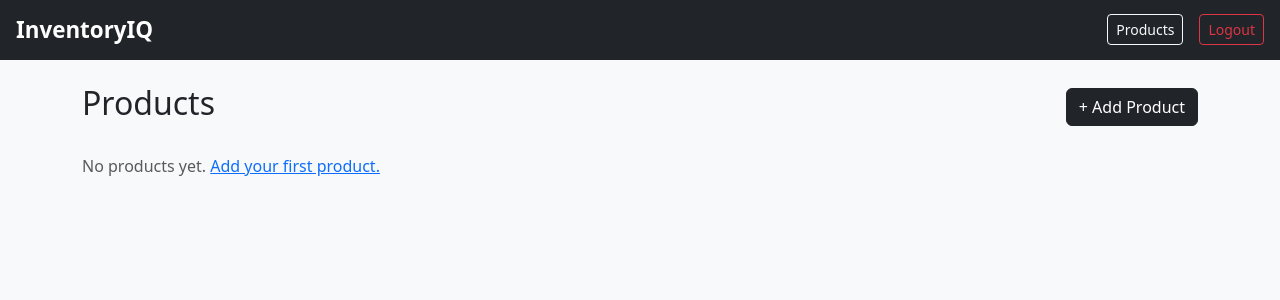
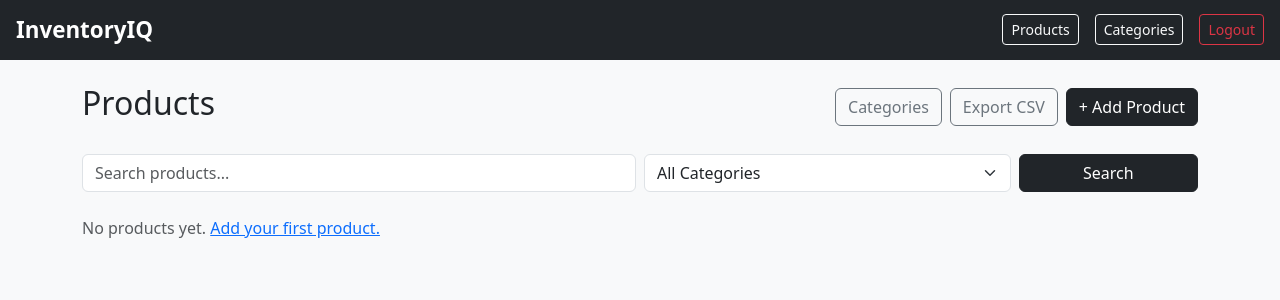
Before and after one commit to NMSU-CS-CS371/team-project-real-inventoryiq, a Django app: page /products/ in a window 1280 px wide. Shown: the top 300 px of the page. Run offline with Django 4.2, Linux system fonts and the light colour scheme; the visitor is signed in with stand-in values (Sample User, id 1); data that the repository does not hold is empty.

Commit message:
Product search, product categories(still needs updating), and documentation

```diff
--- a/inventory/models.py
+++ b/inventory/models.py
@@ -2,6 +2,7 @@ from django.db import models
 
 
 class Category(models.Model):
+    """ Represents a product category used for organizing and filtering products in the inventory. """
     name = models.CharField(max_length=100)
 
     def __str__(self):
@@ -12,6 +13,7 @@ class Category(models.Model):
 
 
 class Product(models.Model):
+    """ Represents a product in the inventory. """
     name = models.CharField(max_length=200)
     category = models.ForeignKey(Category, on_delete=models.SET_NULL, null=True, blank=True)
     quantity = models.PositiveIntegerField(default=0)
--- a/inventory/urls.py
+++ b/inventory/urls.py
@@ -3,8 +3,16 @@ from . import views
 
 urlpatterns = [
     path('', views.dashboard, name='dashboard'),
+
+    # Product routes
     path('products/', views.product_list, name='product_list'),
     path('products/add/', views.product_add, name='product_add'),
+    path('products/export/', views.export_csv, name='export_csv'),
+    path('products/<int:pk>/adjust/', views.adjust_quantity, name='adjust_quantity'),
     path('products/<int:pk>/edit/', views.product_edit, name='product_edit'),
     path('products/<int:pk>/delete/', views.product_delete, name='product_delete'),
+
+    # Category routes
+    path('categories/', views.category_list, name='category_list'),
+    path('categories/add/', views.category_add, name='category_add'),
 ]
--- a/inventory/views.py
+++ b/inventory/views.py
@@ -1,12 +1,14 @@
 from django.shortcuts import render, get_object_or_404, redirect
 from django.contrib.auth.decorators import login_required
 from django.contrib import messages
+from django.db.models import Q
 from .models import Product, Category
 from .forms import ProductForm
 
 
 @login_required
 def dashboard(request):
+    """ Display inventory dashboard with key metrics and low stock alerts."""
     products = Product.objects.all()
     low_stock_products = [p for p in products if p.is_low_stock]
     context = {
@@ -19,12 +21,49 @@ def dashboard(request):
 
 @login_required
 def product_list(request):
+    """
+    Display all products with optional search and category filter.
+
+    Query parameters:
+    - q: Search term for product name, description, or category name.
+    - category: Category ID to filter products by category.
+
+    Returns:
+    - Filtered list of products based on search input and category selection.
+    """
+
+    # Get search Inputs from URL
+    query = request.GET.get('q', '')
+    category_id = request.GET.get('category', '')
+
+    # Base queryset
     products = Product.objects.select_related('category').all()
-    return render(request, 'inventory/product_list.html', {'products': products})
+    categories = Category.objects.all()
+
+    # Apply search filtering if search query exists
+    if query:
+        products = products.filter(
+            Q(name__icontains=query) |
+            Q(description__icontains=query) |
+            Q(category__name__icontains=query)
+        )
+
+    # Apply category filtering if category_id is provided
+    if category_id:
+        products = products.filter(category_id=category_id)
+
+    # Send data to template
+    return render(request, 'inventory/product_list.html', {
+        'products': products,
+        'categories': categories,
+        'query': query,
+        'selected_category': category_id,
+    })
 
 
 @login_required
 def product_add(request):
+    """ Create a new product and save it to the inventory. """
     if request.method == 'POST':
         form = ProductForm(request.POST)
         if form.is_valid():
@@ -38,6 +77,7 @@ def product_add(request):
 
 @login_required
 def product_edit(request, pk):
+    """ Update an existing product indentified by its primary key (pk). """
     product = get_object_or_404(Product, pk=pk)
     if request.method == 'POST':
         form = ProductForm(request.POST, instance=product)
@@ -51,7 +91,62 @@ def product_edit(request, pk):
 
 
 @login_required
+def category_list(request):
+    """ Display a list of all product categories. """
+    categories = Category.objects.all().order_by('name')
+    return render(request, 'inventory/category_list.html', {'categories': categories})
+
+
+@login_required
+def category_add(request):
+    """ Create a new product category. """
+    if request.method == 'POST':
+        form = CategoryForm(request.POST)
+        if form.is_valid():
+            form.save()
+            messages.success(request, 'Category added successfully.')
+            return redirect('category_list')
+    else:
+        form = CategoryForm()
+    return render(request, 'inventory/category_form.html', {'form': form, 'action': 'Add'})
+
+
+@login_required
+def adjust_quantity(request, pk):
+    """Increase or decrease a product's quantity by 1."""
+    if request.method == 'POST':
+        product = get_object_or_404(Product, pk=pk)
+        action = request.POST.get('action')
+        if action == 'increment':
+            product.quantity += 1
+        elif action == 'decrement' and product.quantity > 0:
+            # Prevent quantity from going below zero
+            product.quantity -= 1
+        product.save()
+    return redirect('product_list')
+
+
+@login_required
+def export_csv(request):
+    """Export all products as a CSV file for download."""
+    response = HttpResponse(content_type='text/csv')
+    response['Content-Disposition'] = 'attachment; filename="inventory.csv"'
+    writer = csv.writer(response)
+    writer.writerow(['Name', 'Category', 'Quantity', 'Low Stock Threshold', 'Description'])
+    for product in Product.objects.select_related('category').all():
+        writer.writerow([
+            product.name,
+            product.category.name if product.category else '',
+            product.quantity,
+            product.low_stock_threshold,
+            product.description,
+        ])
+    return response
+
+
+@login_required
 def product_delete(request, pk):
+    """ Delete a product from the inventory after confirming the action. """
     product = get_object_or_404(Product, pk=pk)
     if request.method == 'POST':
         product.delete()
--- a/templates/base.html
+++ b/templates/base.html
@@ -20,6 +20,7 @@
         <a class="navbar-brand" href="{% url 'dashboard' %}">InventoryIQ</a>
         <div class="d-flex gap-3">
             <a href="{% url 'product_list' %}" class="btn btn-outline-light btn-sm">Products</a>
+            <a href="{% url 'category_list' %}" class="btn btn-outline-light btn-sm">Categories</a>
             <a href="{% url 'logout' %}" class="btn btn-outline-danger btn-sm">Logout</a>
         </div>
     </nav>
--- a/templates/inventory/product_list.html
+++ b/templates/inventory/product_list.html
@@ -4,8 +4,44 @@
 {% block content %}
 <div class="d-flex justify-content-between align-items-center mb-4">
     <h2>Products</h2>
-    <a href="{% url 'product_add' %}" class="btn btn-dark">+ Add Product</a>
+    <div class="d-flex gap-2">
+        <a href="{% url 'category_list' %}" class="btn btn-outline-secondary">Categories</a>
+        <a href="{% url 'export_csv' %}" class="btn btn-outline-secondary">Export CSV</a>
+        <a href="{% url 'product_add' %}" class="btn btn-dark">+ Add Product</a>
+    </div>
 </div>
+
+<!-- Search and filter form -->
+<form method="get" class="row g-2 mb-4">
+
+    <!-- Search input -->
+    <div class="col-12 col-md-6">
+        <input
+            type="text"
+            name="q"
+            value="{{ query }}"
+            class="form-control"
+            placeholder="Search products...">
+    </div>
+
+    <!-- Category dropdown filter -->
+    <div class="col-12 col-md-4">
+        <select name="category" class="form-select">
+            <option value="">All Categories</option>
+            {% for category in categories %}
+                <option value="{{ category.id }}"
+                    {% if selected_category == category.id|stringformat:"s" %}selected{% endif %}>
+                    {{ category.name }}
+                </option>
+            {% endfor %}
+        </select>
+    </div>
+
+    <!-- Submit button -->
+    <div class="col-12 col-md-2">
+        <button type="submit" class="btn btn-dark w-100">Search</button>
+    </div>
+</form>
 
 {% if products %}
 <div class="list-group">
```
Also changed, not shown: inventory/forms.py (+11 -1 lines).
